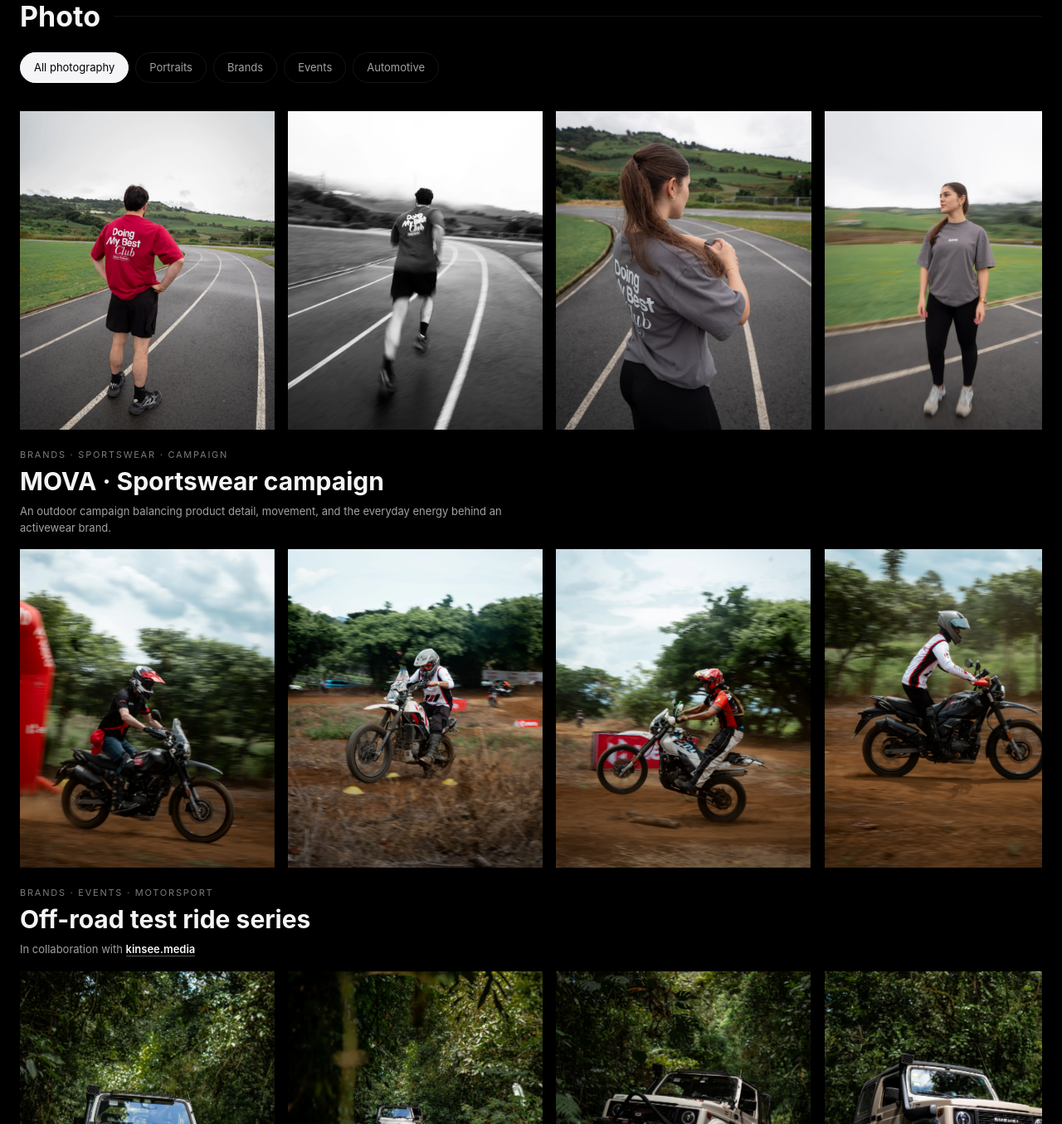
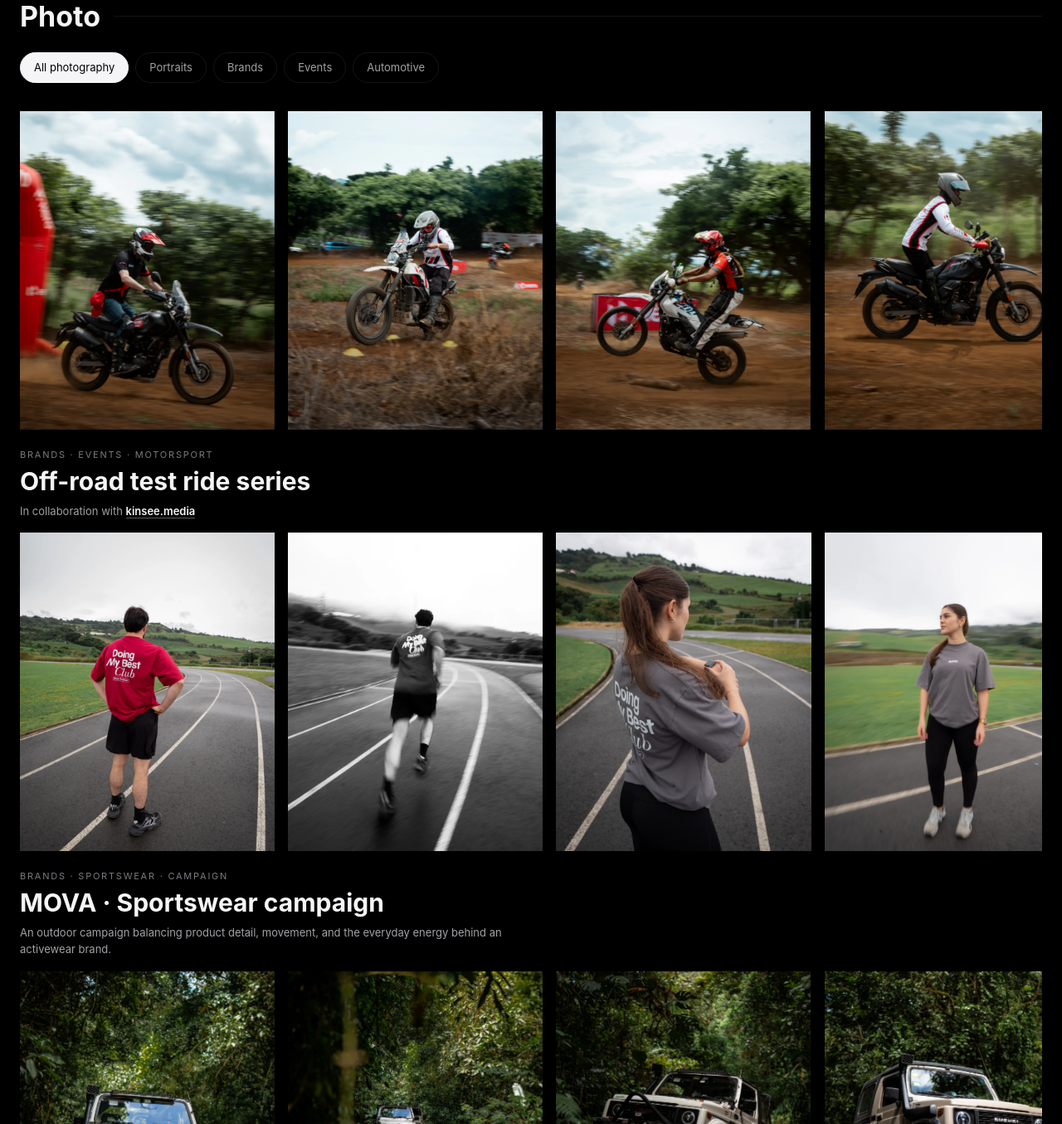
Before and after one commit to santiago-madriz/santiago-madriz.github.io, a website: page index.html in a window 1280 px wide. Shown: the part 2120-3475 px from the top of the page at 83% size. Drawn offline with Linux system fonts and the light colour scheme.

Commit message:
Reorder photography portfolio series

```diff
--- a/index.html
+++ b/index.html
@@ -1414,26 +1414,6 @@
           <button class="filter" type="button" data-filter="automotive" aria-pressed="false" data-i18n="filters.automotive">Automotive</button>
         </div>
 
-        <article class="sports-carousel reveal d1" data-cat="brands" data-group="photo" data-mova-sports>
-          <div class="sports-viewport" tabindex="0" aria-label="MOVA sportswear campaign photography carousel" data-i18n-aria-label="sports.carouselAria">
-            <div class="sports-track">
-              <figure class="sports-slide"><img src="assets/brands/mova-sports/mova-sports-01.webp?v=2" alt="Runner wearing a red MOVA shirt on an outdoor track" loading="lazy" decoding="async" /></figure>
-              <figure class="sports-slide"><img src="assets/brands/mova-sports/mova-sports-02.webp?v=2" alt="Black-and-white motion photograph of a runner wearing MOVA sportswear" loading="lazy" decoding="async" /></figure>
-              <figure class="sports-slide"><img src="assets/brands/mova-sports/mova-sports-03.webp?v=2" alt="Athlete checking her watch in a gray MOVA shirt on a running track" loading="lazy" decoding="async" /></figure>
-              <figure class="sports-slide"><img src="assets/brands/mova-sports/mova-sports-04.webp?v=2" alt="Athlete in a gray MOVA shirt surrounded by a motion-blurred landscape" loading="lazy" decoding="async" /></figure>
-              <figure class="sports-slide sports-slide--pink"><img src="assets/brands/mova-sports/mova-sports-05.webp?v=2" alt="Runner wearing a pink MOVA shirt outdoors" loading="lazy" decoding="async" /></figure>
-              <figure class="sports-slide"><img src="assets/brands/mova-sports/mova-sports-06.webp?v=2" alt="Two athletes in MOVA sportswear preparing beside an outdoor track" loading="lazy" decoding="async" /></figure>
-            </div>
-          </div>
-          <div class="sports-footer">
-            <div class="sports-footer-copy">
-              <div class="tile-meta" data-i18n="sports.meta">Brands · Sportswear · Campaign</div>
-              <h3 class="tile-title" data-i18n="sports.title">MOVA · Sportswear campaign</h3>
-              <p class="sports-description" data-i18n="sports.description">An outdoor campaign balancing product detail, movement, and the everyday energy behind an activewear brand.</p>
-            </div>
-          </div>
-        </article>
-
         <article class="moto-carousel reveal d1" data-cat="brands events" data-group="photo">
           <div class="moto-viewport" tabindex="0" aria-label="Motorcycle photography carousel" data-i18n-aria-label="moto.carouselAria">
             <div class="moto-track">
@@ -1470,6 +1450,26 @@
               <p class="moto-collab-line">
                 <span data-i18n="moto.collab">In collaboration with</span> <a href="https://www.instagram.com/kinsee.media/" target="_blank" rel="noopener">kinsee.media</a>
               </p>
+            </div>
+          </div>
+        </article>
+
+        <article class="sports-carousel reveal d1" data-cat="brands" data-group="photo" data-mova-sports>
+          <div class="sports-viewport" tabindex="0" aria-label="MOVA sportswear campaign photography carousel" data-i18n-aria-label="sports.carouselAria">
+            <div class="sports-track">
+              <figure class="sports-slide"><img src="assets/brands/mova-sports/mova-sports-01.webp?v=2" alt="Runner wearing a red MOVA shirt on an outdoor track" loading="lazy" decoding="async" /></figure>
+              <figure class="sports-slide"><img src="assets/brands/mova-sports/mova-sports-02.webp?v=2" alt="Black-and-white motion photograph of a runner wearing MOVA sportswear" loading="lazy" decoding="async" /></figure>
+              <figure class="sports-slide"><img src="assets/brands/mova-sports/mova-sports-03.webp?v=2" alt="Athlete checking her watch in a gray MOVA shirt on a running track" loading="lazy" decoding="async" /></figure>
+              <figure class="sports-slide"><img src="assets/brands/mova-sports/mova-sports-04.webp?v=2" alt="Athlete in a gray MOVA shirt surrounded by a motion-blurred landscape" loading="lazy" decoding="async" /></figure>
+              <figure class="sports-slide sports-slide--pink"><img src="assets/brands/mova-sports/mova-sports-05.webp?v=2" alt="Runner wearing a pink MOVA shirt outdoors" loading="lazy" decoding="async" /></figure>
+              <figure class="sports-slide"><img src="assets/brands/mova-sports/mova-sports-06.webp?v=2" alt="Two athletes in MOVA sportswear preparing beside an outdoor track" loading="lazy" decoding="async" /></figure>
+            </div>
+          </div>
+          <div class="sports-footer">
+            <div class="sports-footer-copy">
+              <div class="tile-meta" data-i18n="sports.meta">Brands · Sportswear · Campaign</div>
+              <h3 class="tile-title" data-i18n="sports.title">MOVA · Sportswear campaign</h3>
+              <p class="sports-description" data-i18n="sports.description">An outdoor campaign balancing product detail, movement, and the everyday energy behind an activewear brand.</p>
             </div>
           </div>
         </article>
```
Also changed, not shown: tests/site.spec.ts (+8 -0 lines).
